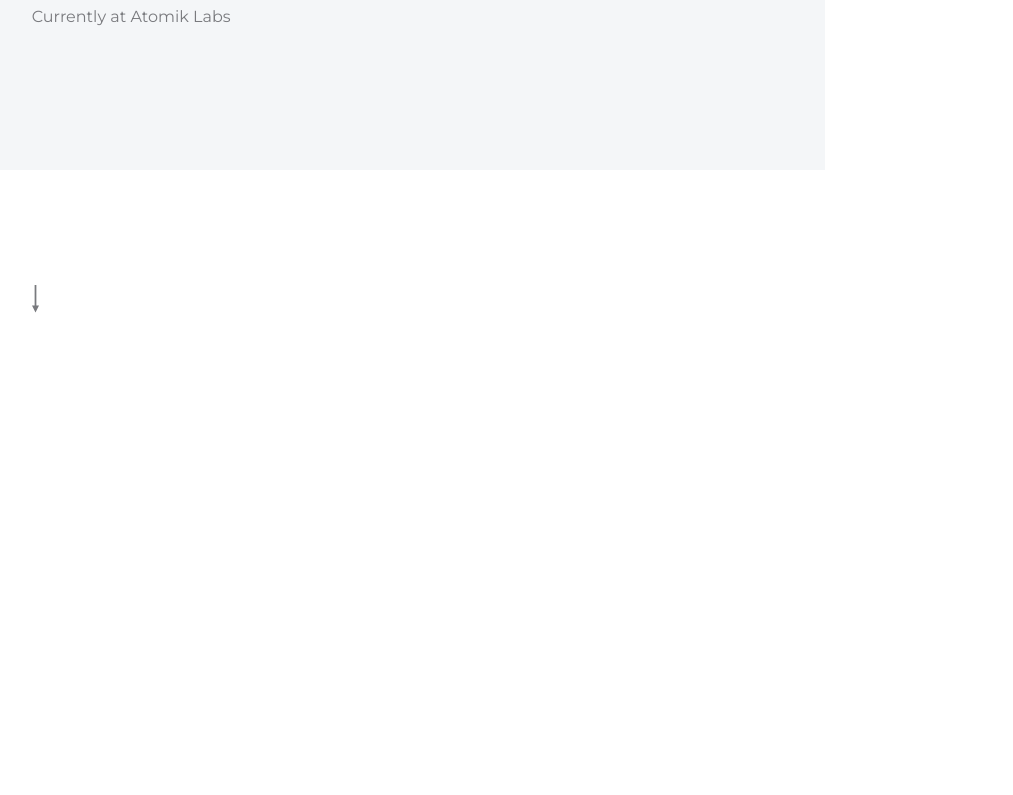
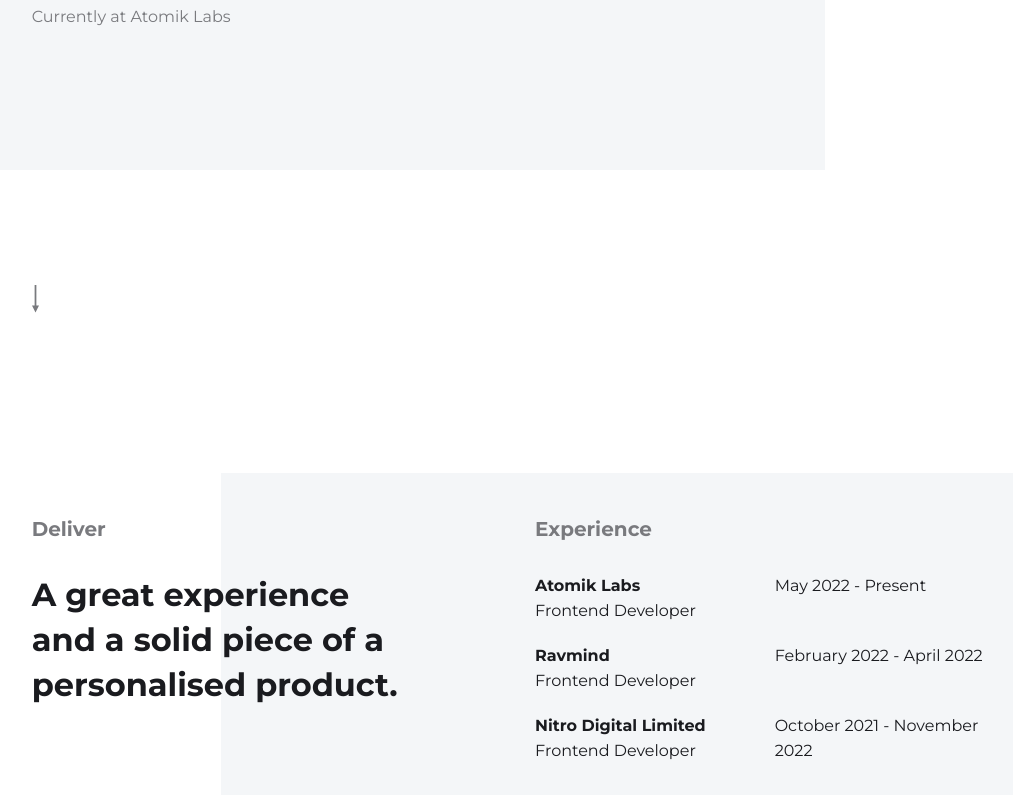
Before and after one commit to SzymonGos/portfolio_2.0, a Next.js app: page / in a window 1280 px wide. Shown: the part 480-1275 px from the top of the page, without its empty margins (117-1130 px from the left). Before the commit the page ends 800 px from the top, so only its background shows below. Built offline with nearby package versions, Linux system fonts and the light colour scheme.

Commit message:
add experience component

```diff
--- /dev/null
+++ b/components/Experience.tsx
@@ -0,0 +1,44 @@
+import Container from '@/components/Container'
+import React from 'react'
+
+const data = [
+  { name: 'Atomik Labs', title: 'Frontend Developer', year: 'May 2022 - Present' },
+  { name: 'Ravmind', title: 'Frontend Developer', year: 'February 2022 - April 2022' },
+  { name: 'Nitro Digital Limited', title: 'Frontend Developer', year: 'October 2021 - November 2022' },
+]
+
+export default function Experience() {
+  return (
+    <section className='lg:mt-40'>
+      <Container className='relative px-0 lg:px-0 w-full max-w-none mx-0'>
+        <div className='absolute -z-10 lg:col-start-4 lg:col-span-9 left-0 w-full bg-[#F4F6F8] h-[340px]' />
+        <Container className='col-span-full w-full'>
+          <div className='lg:col-start-2 lg:col-span-4 flex flex-col gap-y-8 pt-11 font-bold'>
+            <div className='text-lg text-gray-200'>Deliver</div>
+            <div className='text-2xl text-gray-300'>
+              A great experience and a solid piece of a personalised product.
+            </div>
+          </div>
+
+          <div className='lg:col-start-7 lg:col-span-5 flex flex-col gap-y-8 pt-11'>
+            <div className='text-lg text-gray-200 font-bold'>Experience</div>
+            <div className='flex flex-col gap-y-5'>
+              {data.map((x, i) => {
+                return (
+                  <div key={i} className='flex culumns-2 text-gray-300'>
+                    <div className='w-1/2 text-gray-300 font-bold'>
+                      {x.name}
+                      <br />
+                      <span className='font-normal'>{x.title}</span>
+                    </div>
+                    <div className='w-1/2'>{x.year}</div>
+                  </div>
+                )
+              })}
+            </div>
+          </div>
+        </Container>
+      </Container>
+    </section>
+  )
+}
--- a/pages/index.tsx
+++ b/pages/index.tsx
@@ -1,3 +1,4 @@
+import Experience from '@/components/Experience'
 import Masthead from '@/components/Masthead'
 
 export default function LandingPage() {
@@ -7,6 +8,7 @@
         <header>
           <Masthead />
         </header>
+        <Experience />
       </main>
     </>
   )
```
